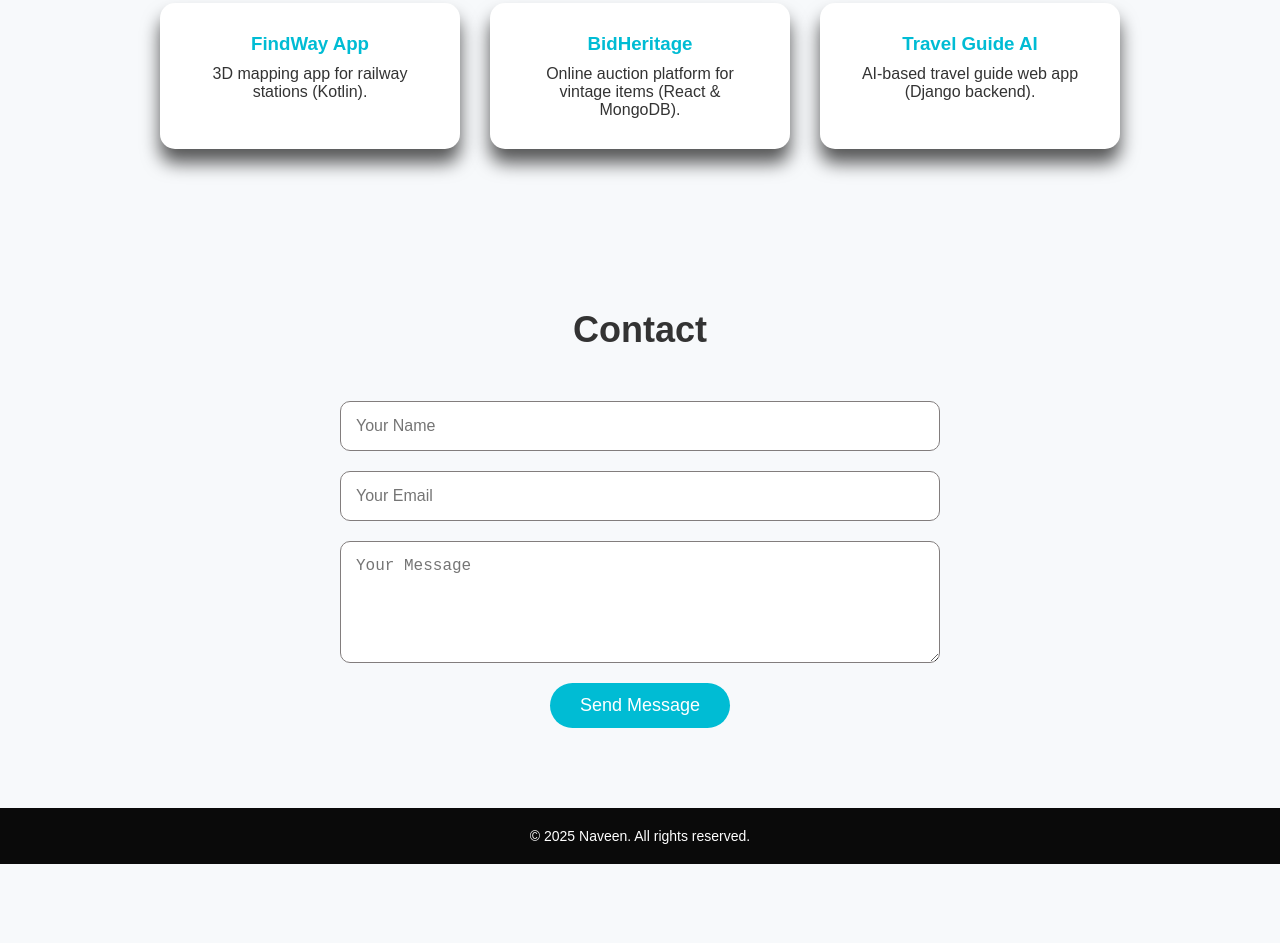
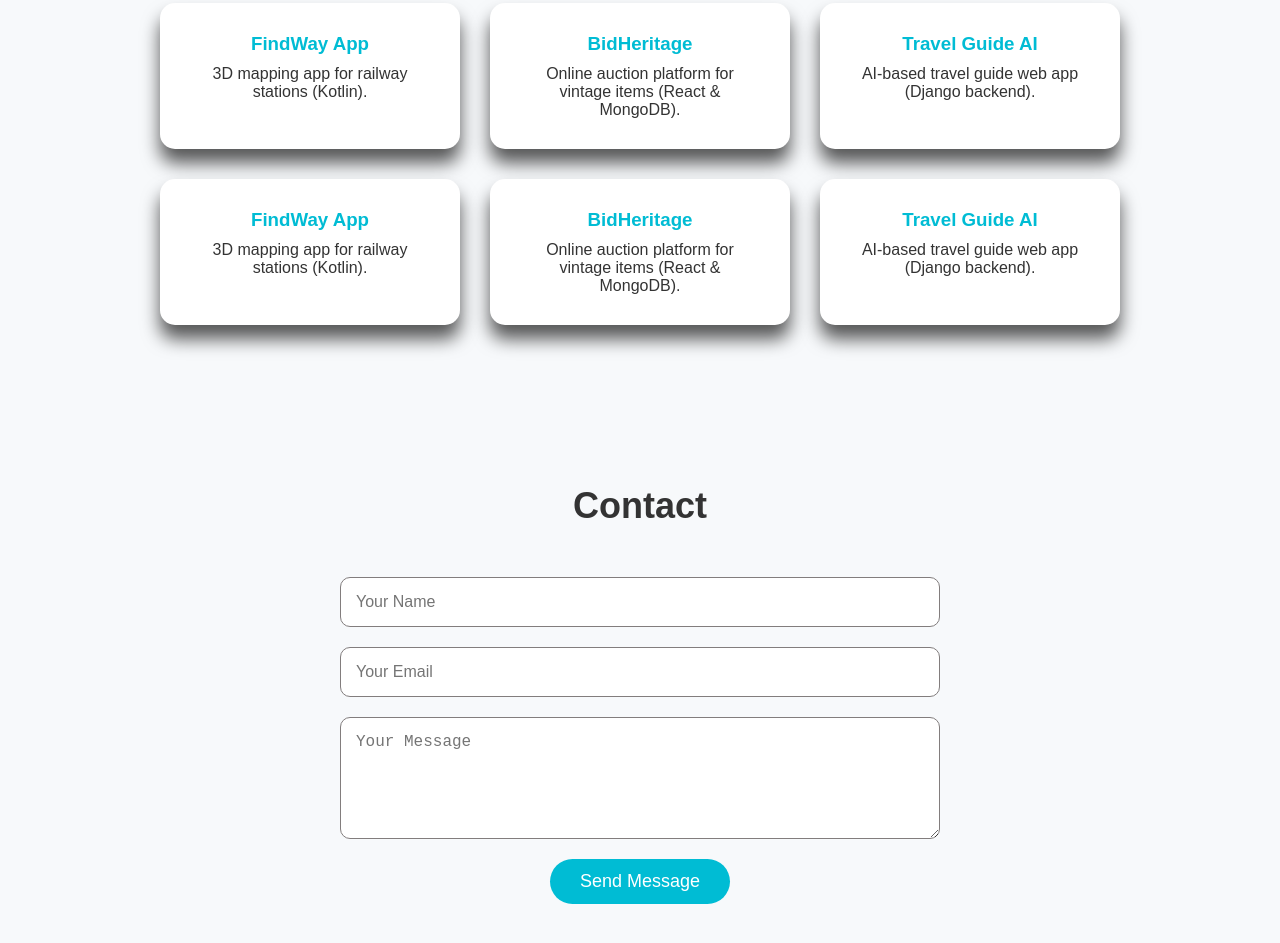
Before and after one commit to GAIRUBOINANAVEENKUMAR/portfolio, a plain HTML site: page index.html in a window 1280 px wide. Shown: the part 1883-2826 px from the top of the page. Before the commit the page ends 2747 px from the top, so only its background shows below. Drawn offline with Linux system fonts and the light colour scheme.

Commit message:
updated projects

```diff
--- a/index.html
+++ b/index.html
@@ -347,6 +347,18 @@ footer {
                 <h3>Travel Guide AI</h3>
                 <p>AI-based travel guide web app (Django backend).</p>
             </div>
+            <div class="card">
+                <h3>FindWay App</h3>
+                <p>3D mapping app for railway stations (Kotlin).</p>
+            </div>
+            <div class="card">
+                <h3>BidHeritage</h3>
+                <p>Online auction platform for vintage items (React & MongoDB).</p>
+            </div>
+            <div class="card">
+                <h3>Travel Guide AI</h3>
+                <p>AI-based travel guide web app (Django backend).</p>
+            </div>
         </div>
     </section>
 
```
